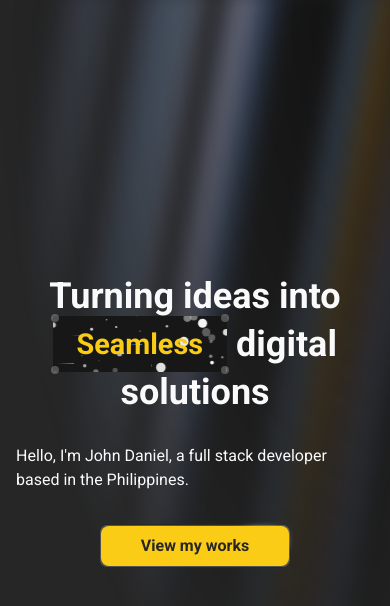
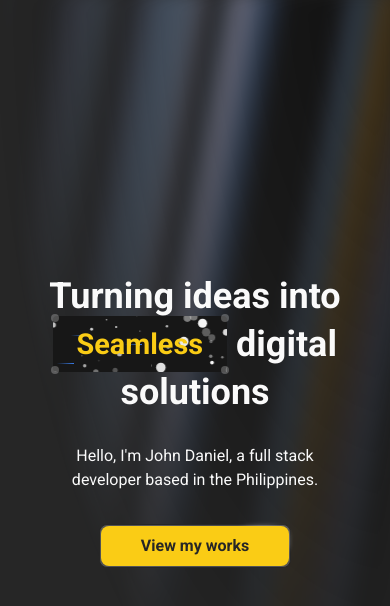
Before and after one commit to eyedent1ty/portfolio-v2, a Next.js app: page / in a window 390 px wide. Shown: the top 606 px of the page. Built offline with nearby package versions, Linux system fonts and the light colour scheme.

Commit message:
centered the greetings

```diff
--- a/components/Hero.tsx
+++ b/components/Hero.tsx
@@ -22,7 +22,7 @@ export function Hero() {
           Turning ideas into <br />
           <Cover>Seamless</Cover> digital solutions
         </div>
-        <div className="font-extralight text-foreground text-base md:text-2xl py-4">
+        <div className="font-extralight text-foreground text-base md:text-2xl py-4 px-10 text-center">
           Hello, I&apos;m John Daniel, a full stack developer based in the
           Philippines.
         </div>
```
